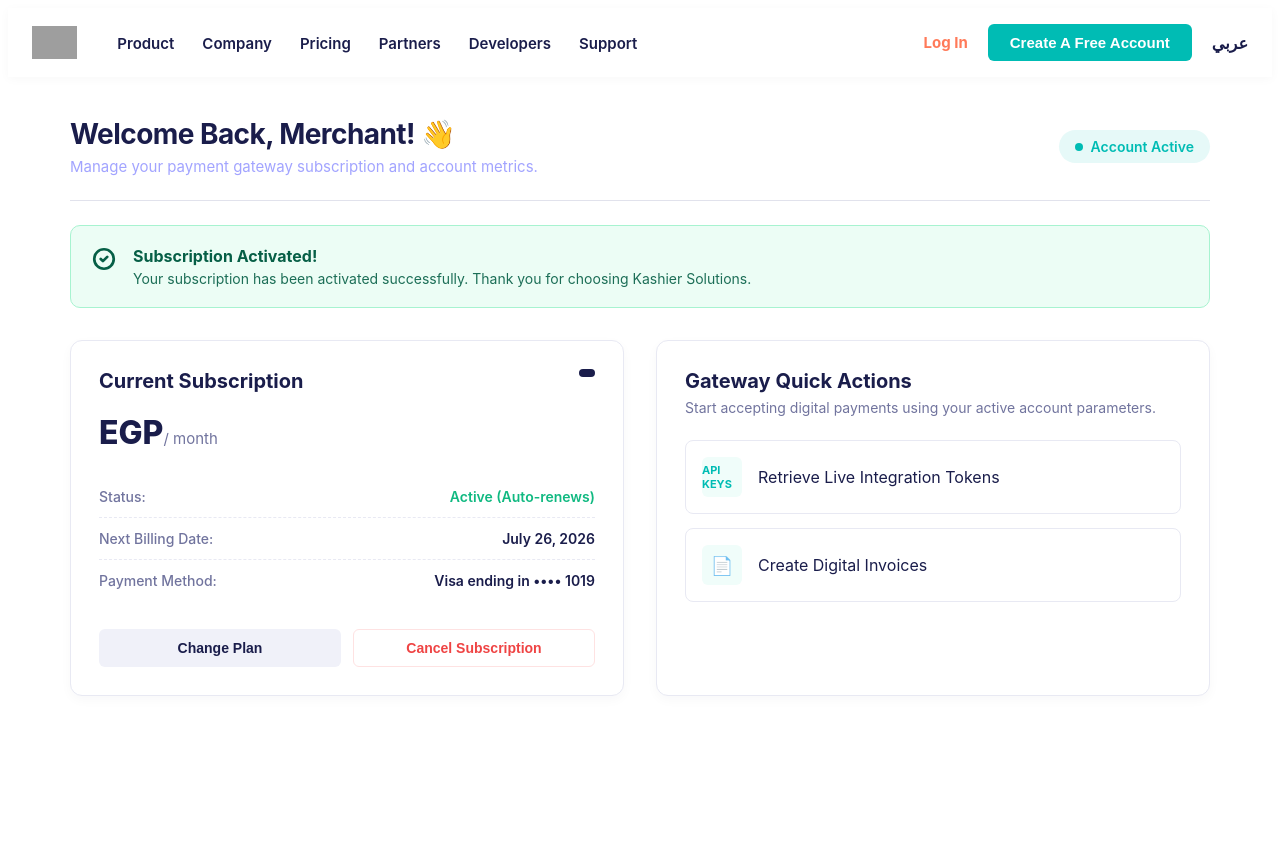
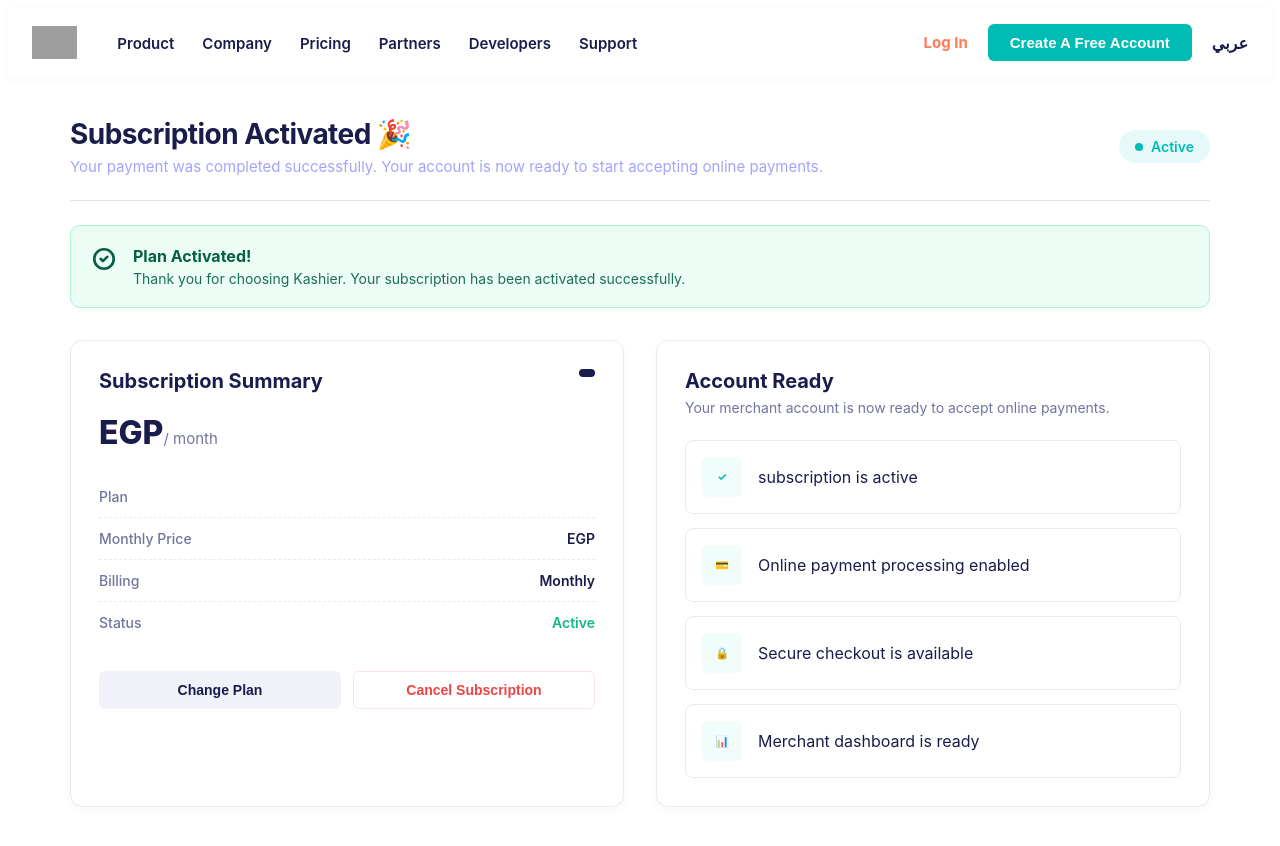
Before and after one commit to JanaTarekk/subscription-engine-demo, an Angular app: page /success in a window 1280 px wide. Before the commit the page ends 800 px from the top, so only its background shows below. Built offline with nearby package versions, Linux system fonts and the light colour scheme; grey boxes are pictures that could not be loaded.

Commit message:
fixing dashboard

```diff
--- a/src/app/pages/plans/plans.component.css
+++ b/src/app/pages/plans/plans.component.css
@@ -52,7 +52,9 @@ h1 {
    CARD STRUCTURE (UNIFORM LIGHT THEME)
    ========================================== */
 .plan-card {
-  width: 320px;
+  flex: 1;
+  min-width: 280px;
+  max-width: 340px;
   background: white;
   border-radius: 24px;
   padding: 35px 30px;
--- a/src/app/pages/success/success.component.html
+++ b/src/app/pages/success/success.component.html
@@ -1,37 +1,50 @@
 <div class="dashboard-container">
-  <!-- Top Banner / Header Segment -->
+
+  <!-- Header -->
   <header class="dashboard-header">
+
     <div class="welcome-text">
-      <h1>Welcome Back, Merchant! 👋</h1>
-      <p class="subtitle">Manage your payment gateway subscription and account metrics.</p>
+      <h1>Subscription Activated 🎉</h1>
+      <p class="subtitle">
+        Your payment was completed successfully. Your account is now ready to start accepting online payments.
+      </p>
     </div>
+
     <div class="status-badge active-badge">
-      <span class="dot"></span> Account Active
+      <span class="dot"></span>
+      Active
     </div>
+
   </header>
 
-  <hr class="section-divider" />
+  <hr class="section-divider">
 
-  <!-- Success Notification Card -->
+  <!-- Success Banner -->
   <div class="alert-card success-alert">
+
     <div class="alert-icon">
       <svg viewBox="0 0 24 24" fill="none" stroke="currentColor" stroke-width="2.5">
-        <path stroke-linecap="round" stroke-linejoin="round" d="M9 12l2 2 4-4m6 2a9 9 0 11-18 0 9 9 0 0118 0z" />
+        <path stroke-linecap="round" stroke-linejoin="round"
+          d="M9 12l2 2 4-4m6 2a9 9 0 11-18 0 9 9 0 0118 0z"/>
       </svg>
     </div>
+
     <div class="alert-content">
-      <h3>{{ plan }} Subscription Activated!</h3>
-      <p>Your {{ plan }} subscription has been activated successfully. Thank you for choosing Kashier Solutions.</p>
+      <h3>{{ plan }} Plan Activated!</h3>
+      <p>
+        Thank you for choosing Kashier. Your subscription has been activated successfully.
+      </p>
     </div>
+
   </div>
 
-  <!-- Dashboard Overview Grid -->
   <div class="dashboard-grid">
 
-    <!-- Subscription Card -->
-    <div class="dash-card plan-details-card">
+    <!-- LEFT CARD -->
+    <div class="dash-card">
+
       <div class="card-title">
-        <h2>Current Subscription</h2>
+        <h2>Subscription Summary</h2>
         <span class="plan-tag">{{ plan }}</span>
       </div>
 
@@ -41,42 +54,84 @@
       </div>
 
       <ul class="meta-info-list">
+
         <li>
-          <span class="label">Status:</span>
-          <span class="value text-success">Active (Auto-renews)</span>
+          <span class="label">Plan</span>
+          <span class="value">{{ plan }}</span>
         </li>
+
         <li>
-          <span class="label">Next Billing Date:</span>
-          <span class="value">July 26, 2026</span>
+          <span class="label">Monthly Price</span>
+          <span class="value">{{ price }} EGP</span>
         </li>
+
         <li>
-          <span class="label">Payment Method:</span>
-          <span class="value">Visa ending in •••• 1019</span>
+          <span class="label">Billing</span>
+          <span class="value">Monthly</span>
         </li>
+
+        <li>
+          <span class="label">Status</span>
+          <span class="value text-success">Active</span>
+        </li>
+
       </ul>
 
       <div class="card-actions">
-        <button class="btn btn-secondary">Change Plan</button>
-        <button class="btn btn-outline-danger">Cancel Subscription</button>
+
+        <button
+          class="btn btn-secondary"
+          routerLink="/plans">
+
+          Change Plan
+
+        </button>
+
+        <button class="btn btn-outline-danger">
+
+          Cancel Subscription
+
+        </button>
+
       </div>
+
     </div>
 
-    <!-- Quick API & Gateway Stats Card -->
-    <div class="dash-card metrics-card">
-      <h2>Gateway Quick Actions</h2>
-      <p class="card-desc">Start accepting digital payments using your active account parameters.</p>
+    <!-- RIGHT CARD -->
+    <div class="dash-card">
+
+      <h2>Account Ready</h2>
+
+      <p class="card-desc">
+        Your merchant account is now ready to accept online payments.
+      </p>
 
       <div class="action-grid">
-        <a routerLink="/developers" class="action-tile">
-          <div class="tile-icon font-tech">API KEYS</div>
-          <span>Retrieve Live Integration Tokens</span>
-        </a>
-        <a routerLink="/dashboard/invoices" class="action-tile">
-          <div class="tile-icon font-invoice">📄</div>
-          <span>Create Digital Invoices</span>
-        </a>
+
+        <div class="action-tile">
+          <div class="tile-icon">✓</div>
+          <span>{{ plan }} subscription is active</span>
+        </div>
+
+        <div class="action-tile">
+          <div class="tile-icon">💳</div>
+          <span>Online payment processing enabled</span>
+        </div>
+
+        <div class="action-tile">
+          <div class="tile-icon">🔒</div>
+          <span>Secure checkout is available</span>
+        </div>
+
+        <div class="action-tile">
+          <div class="tile-icon">📊</div>
+          <span>Merchant dashboard is ready</span>
+        </div>
+
       </div>
+
     </div>
 
   </div>
+
 </div>
```
